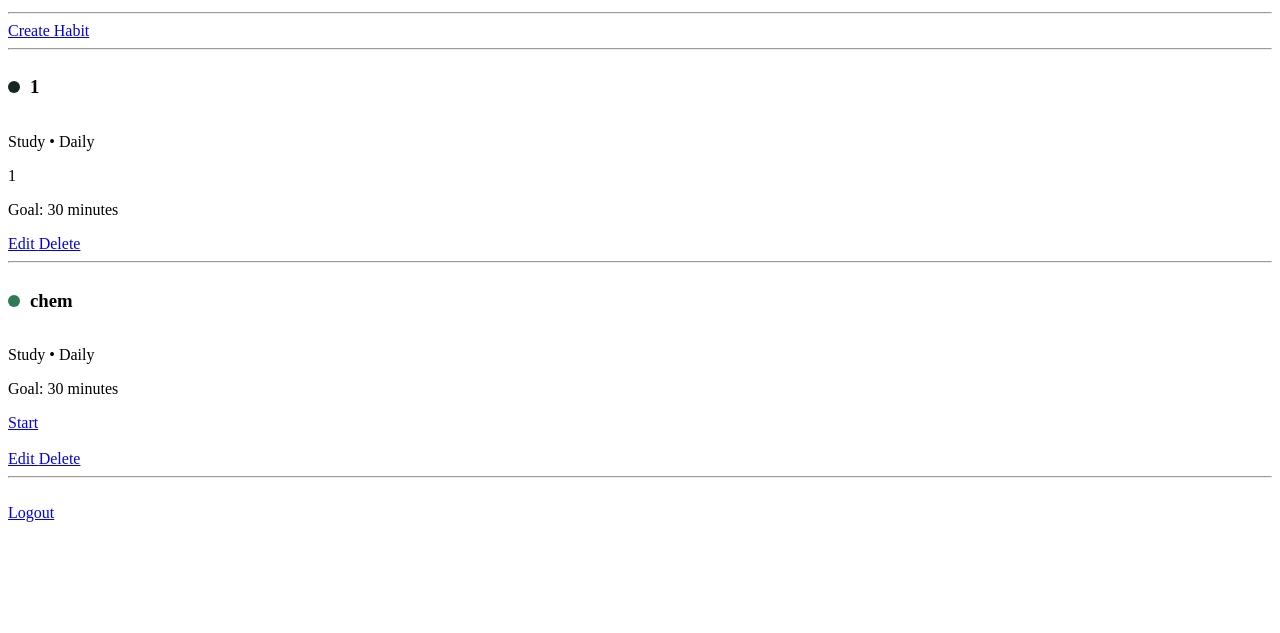
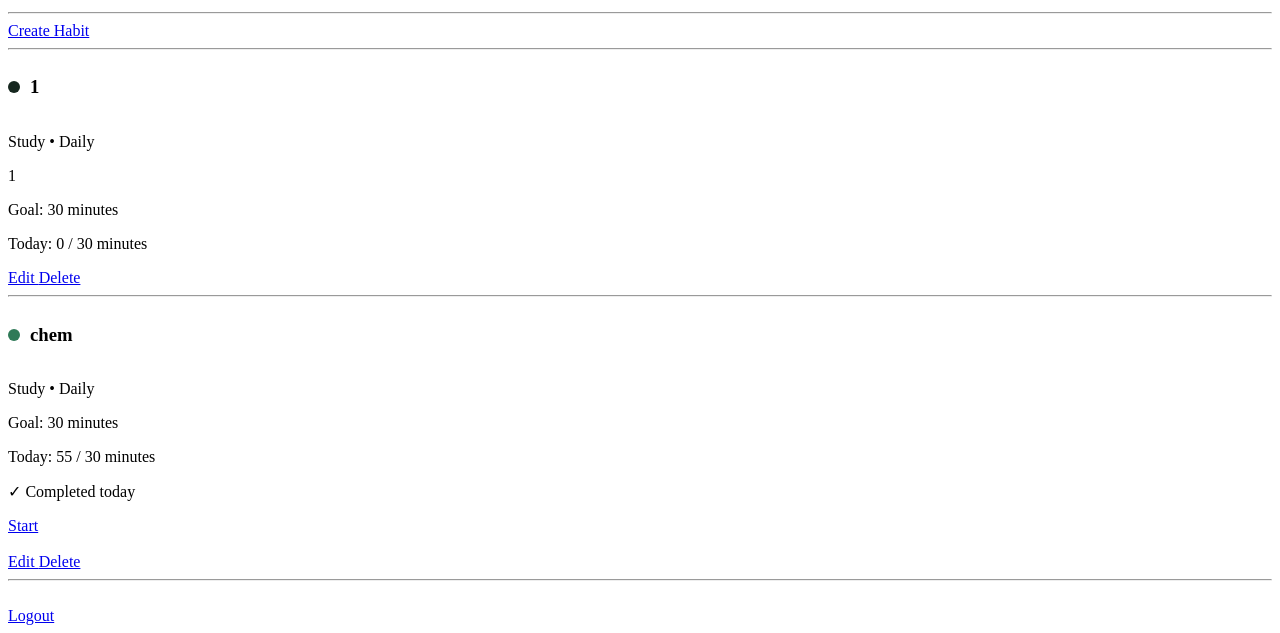
Before and after one commit to EvaShi612/life-tracker, a Flask app: page /dashboard in a window 1280 px wide. Shown: the part 616-1249 px from the top of the page. Before the commit the page ends 1138 px from the top, so only its background shows below. Run offline with Flask 3, Linux system fonts and the light colour scheme; a user stored in the database is signed in; data comes from the database, SQL or seed files in the repository; both versions use the stored data as it was after the commit.

Commit message:
add daily progress tracking for linked habits

```diff
--- a/app.py
+++ b/app.py
@@ -118,26 +118,47 @@ def dashboard():
 
     # -----------------------------------------------------
     # 查询当前用户所有 Habit
-    # action_id 用来连接 Habit 和 Activity Timer
+    # 同时计算每个 Habit 今天已经完成多少分钟
     # -----------------------------------------------------
 
     habits = conn.execute(
         """
         SELECT
-            id,
-            habit_name,
-            details,
-            category,
-            frequency,
-            goal_minutes,
-            color,
-            action_id
+            habits.id,
+            habits.habit_name,
+            habits.details,
+            habits.category,
+            habits.frequency,
+            habits.goal_minutes,
+            habits.color,
+            habits.action_id,
+
+            COALESCE(SUM(logs.duration_minutes), 0)
+                AS today_habit_minutes
+
         FROM habits
-        WHERE user_email = ?
+
+        LEFT JOIN logs
+            ON logs.habit_id = habits.id
+            AND logs.log_date = ?
+
+        WHERE habits.user_email = ?
+
+        GROUP BY
+            habits.id,
+            habits.habit_name,
+            habits.details,
+            habits.category,
+            habits.frequency,
+            habits.goal_minutes,
+            habits.color,
+            habits.action_id
         """,
-        (email,)
+        (
+            date.today().isoformat(),
+            email
+        )
     ).fetchall()
-
 
     # -----------------------------------------------------
     # 查询今天总共记录了多少分钟
--- a/templates/dashboard.html
+++ b/templates/dashboard.html
@@ -172,6 +172,24 @@ Recent Activity
             </p>
 
             <!--
+            显示这个 Habit 今天已经完成的分钟数
+            habit[8] = 今天这个 Habit 的 Activity 总分钟数
+            -->
+            <p>
+                Today: {{ habit[8] }} / {{ habit[5] }} minutes
+            </p>
+
+
+            <!-- 达到目标后显示完成状态 -->
+            {% if habit[8] >= habit[5] %}
+
+                <p>
+                    ✓ Completed today
+                </p>
+
+            {% endif %}
+
+            <!--
             habit[7] = action_id
             habit[0] = habit_id
 
```
Also changed, not shown: life_tracker.db.
